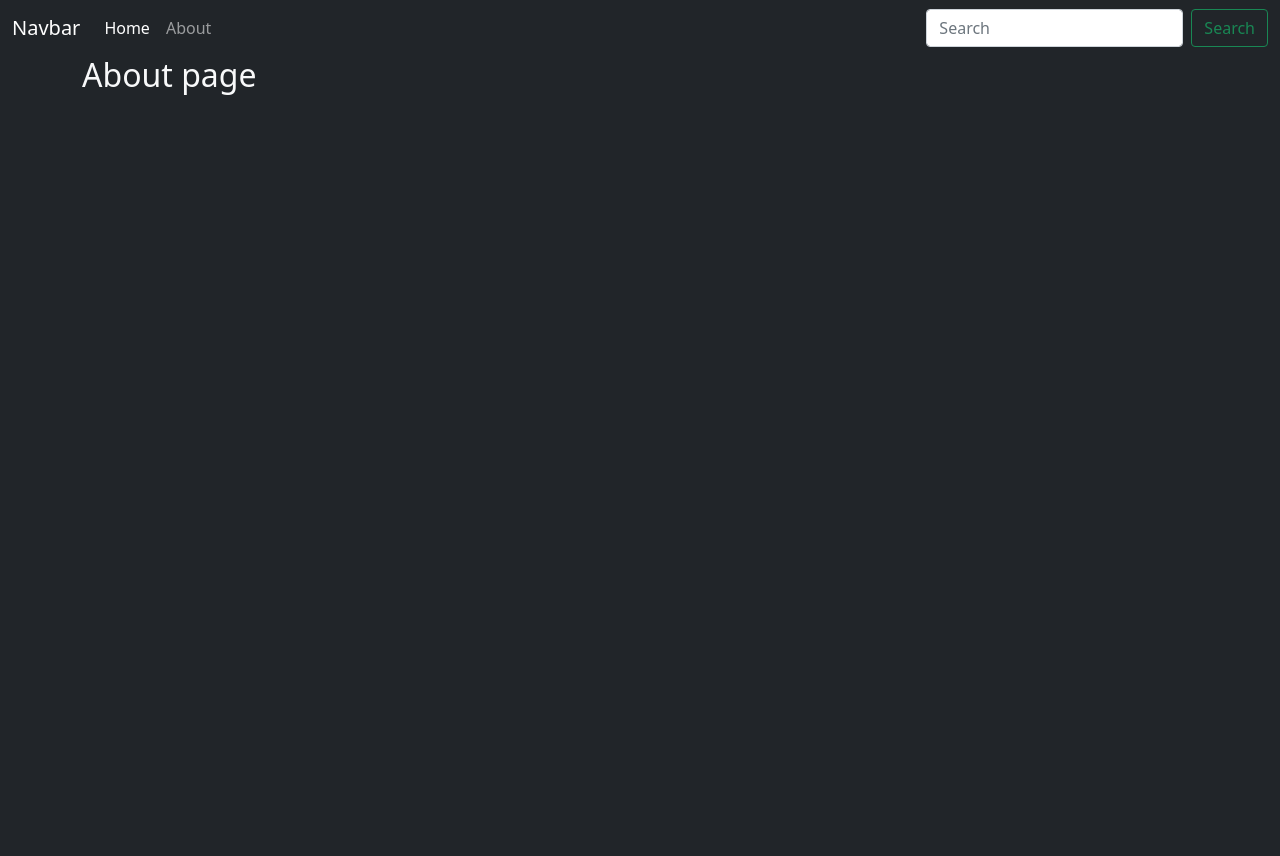
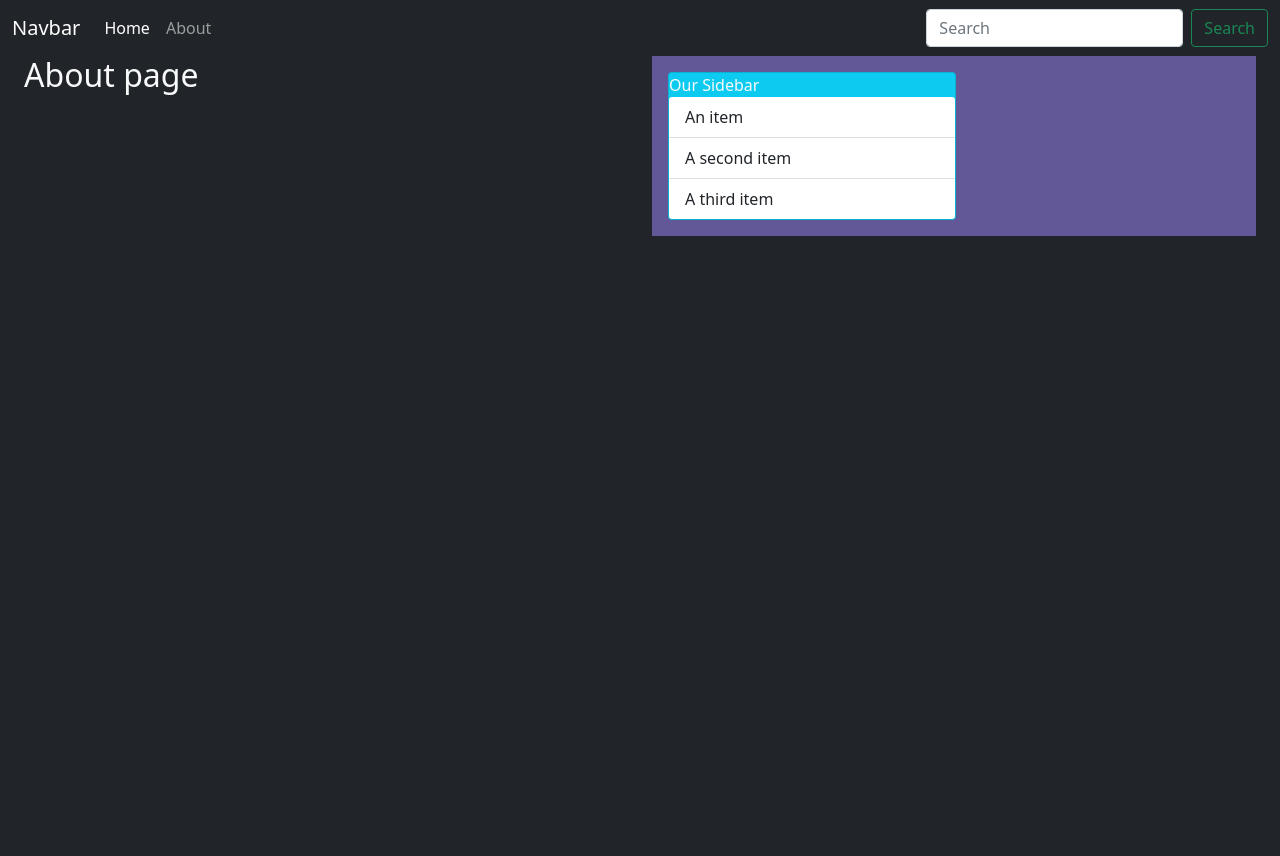
Before and after one commit to shashidev091/learnToRockPython, a Python web app: template flask/templates/about.html in a window 1280 px wide. After the commit the page ends 236 px from the top, so only its background shows below. Run offline with Jinja, Linux system fonts and the light colour scheme; the template is opened without the code that fills it, so the values that code supplies are empty.

Commit message:
Added card for options

```diff
--- a/flask/flaskblog.py
+++ b/flask/flaskblog.py
@@ -1,4 +1,4 @@
-from flask import Flask, render_template
+from flask import Flask, render_template, url_for
 
 app = Flask(__name__)
 
--- /dev/null
+++ b/flask/static/main.css
@@ -0,0 +1,13 @@
+.layout-container {
+    height: 90vh;
+    display: flex;
+}
+
+.home-head {
+
+}
+
+.home-content {
+    /*height: 80vh;*/
+    background: #625797;
+}
--- a/flask/templates/layout.html
+++ b/flask/templates/layout.html
@@ -1,37 +1,25 @@
 <!doctype html>
 <html lang="en">
 <head>
-    <!-- Required meta tags -->
     <meta charset="utf-8">
     <meta name="viewport" content="width=device-width, initial-scale=1">
-
     <!-- Bootstrap CSS -->
     <link href="https://cdn.jsdelivr.net/npm/bootstrap@5.1.1/dist/css/bootstrap.min.css" rel="stylesheet"
           integrity="sha384-F3w7mX95PdgyTmZZMECAngseQB83DfGTowi0iMjiWaeVhAn4FJkqJByhZMI3AhiU" crossorigin="anonymous">
+    <link rel="stylesheet" type="text/css" href="{{ url_for('static', filename='main.css') }}">
 
     {% if title %}
     <title>{{ title }}</title>
     {% else %}
     <title>Flask Blog</title>
     {% endif %}
-    <style>
-        .layout-container {
-            height: 100vh;
-        }
-        .home-head {
-
-        }
-        .home-content {
-            height: 80vh;
-            background: #625797;
-        }
-    </style>
 </head>
 <body class="bg-dark text-light">
 <nav class="navbar navbar-expand-lg navbar-dark bg-dark">
     <div class="container-fluid">
         <a class="navbar-brand" href="#">Navbar</a>
-    <button class="navbar-toggler" type="button" data-bs-toggle="collapse" data-bs-target="#navbarTogglerDemo02" aria-controls="navbarTogglerDemo02" aria-expanded="false" aria-label="Toggle navigation">
+        <button class="navbar-toggler" type="button" data-bs-toggle="collapse" data-bs-target="#navbarTogglerDemo02"
+                aria-controls="navbarTogglerDemo02" aria-expanded="false" aria-label="Toggle navigation">
             <span class="navbar-toggler-icon"></span>
         </button>
         <div class="collapse navbar-collapse" id="navbarTogglerDemo02">
@@ -50,20 +38,25 @@
         </div>
     </div>
 </nav>
-<div class="container layout-container">
+<div class="container-fluid layout-container">
+    <div class="container">
         {% block content %}{% endblock %}
     </div>
-<!-- Optional JavaScript; choose one of the two! -->
-
-<!-- Option 1: Bootstrap Bundle with Popper -->
+    <div class="container">
+        <div class="mb-2 p-3 home-content">
+            <div class="card bg-info " style="width: 18rem;">
+                Our Sidebar
+                <ul class="list-group list-group-flush">
+                    <li class="list-group-item">An item</li>
+                    <li class="list-group-item">A second item</li>
+                    <li class="list-group-item">A third item</li>
+                </ul>
+            </div>
+        </div>
+    </div>
+</div>
 <script src="https://cdn.jsdelivr.net/npm/bootstrap@5.1.1/dist/js/bootstrap.bundle.min.js"
         integrity="sha384-/bQdsTh/da6pkI1MST/rWKFNjaCP5gBSY4sEBT38Q/9RBh9AH40zEOg7Hlq2THRZ"
         crossorigin="anonymous"></script>
-
-<!-- Option 2: Separate Popper and Bootstrap JS -->
-<!--
-<script src="https://cdn.jsdelivr.net/npm/@popperjs/core@2.9.3/dist/umd/popper.min.js" integrity="sha384-W8fXfP3gkOKtndU4JGtKDvXbO53Wy8SZCQHczT5FMiiqmQfUpWbYdTil/SxwZgAN" crossorigin="anonymous"></script>
-<script src="https://cdn.jsdelivr.net/npm/bootstrap@5.1.1/dist/js/bootstrap.min.js" integrity="sha384-skAcpIdS7UcVUC05LJ9Dxay8AXcDYfBJqt1CJ85S/CFujBsIzCIv+l9liuYLaMQ/" crossorigin="anonymous"></script>
--->
 </body>
 </html>
```
Also changed, not shown: flask/templates/home.html (+11 -7 lines). Lines whose indentation alone changed are shown as unchanged.
